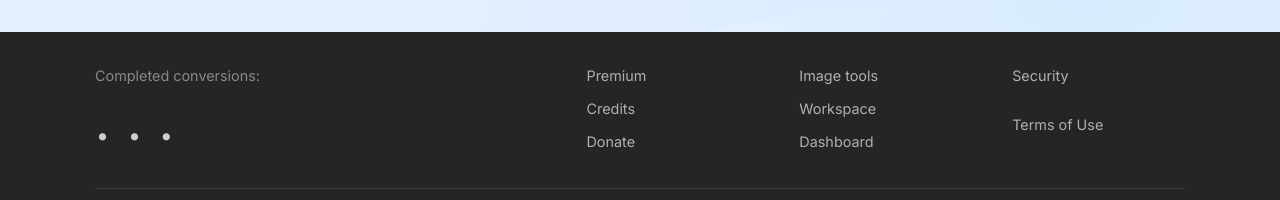
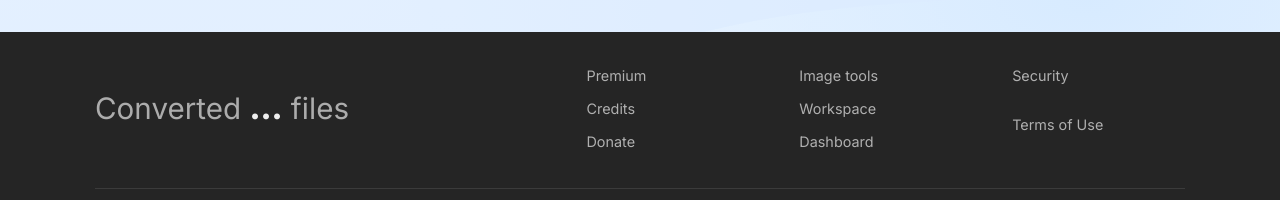
Before and after one commit to BlueMen111/polaryix, a Next.js app in the folder apps/web/: page / in a window 1280 px wide. Shown: the part 1840-2040 px from the top of the page. Built offline with nearby package versions, Linux system fonts and the light colour scheme; no server answers.

Commit message:
Fix Front end
Fix Front end

```diff
--- a/apps/web/src/components/Footer.module.css
+++ b/apps/web/src/components/Footer.module.css
@@ -11,22 +11,23 @@
 }
 
 .counter {
-  display: grid;
-  gap: 0.7rem;
+  display: flex;
+  align-items: center;
 }
 
-.counter span {
-  color: rgba(255, 255, 255, 0.46);
-  font-size: 0.9rem;
+.counter p {
+  margin: 0;
+  color: rgba(255, 255, 255, 0.62);
+  font-size: clamp(1.35rem, 3vw, 1.85rem);
+  font-weight: 400;
+  line-height: 1.25;
 }
 
 .counter strong {
-  color: rgba(255, 255, 255, 0.78);
-  font-size: clamp(2rem, 5vw, 3.1rem);
-  font-weight: 500;
-  letter-spacing: 0.34em;
-  line-height: 1.1;
-  word-break: break-word;
+  color: rgba(255, 255, 255, 0.92);
+  font-weight: 850;
+  letter-spacing: 0;
+  white-space: nowrap;
 }
 
 .columns {
@@ -82,8 +83,8 @@
 }
 
 @media (max-width: 720px) {
-  .counter strong {
-    letter-spacing: 0.16em;
+  .counter p {
+    font-size: 1.25rem;
   }
 
   .columns {
--- a/apps/web/src/components/Footer.tsx
+++ b/apps/web/src/components/Footer.tsx
@@ -36,8 +36,11 @@ export function Footer() {
     <footer className={styles.footer}>
       <div className={styles.inner}>
         <section className={styles.counter} aria-label={isPortuguese ? "Conversoes realizadas" : "Completed conversions"}>
-          <span>{isPortuguese ? "Conversoes realizadas:" : "Completed conversions:"}</span>
-          <strong>{formattedTotal}</strong>
+          <p>
+            {isPortuguese ? "Convertemos " : "Converted "}
+            <strong>{formattedTotal}</strong>
+            {isPortuguese ? " arquivos" : " files"}
+          </p>
         </section>
 
         <nav className={styles.columns} aria-label={isPortuguese ? "Links do rodape" : "Footer links"}>
```
Also changed, not shown: 2 other files (tests, documents, lock files or other folders).
